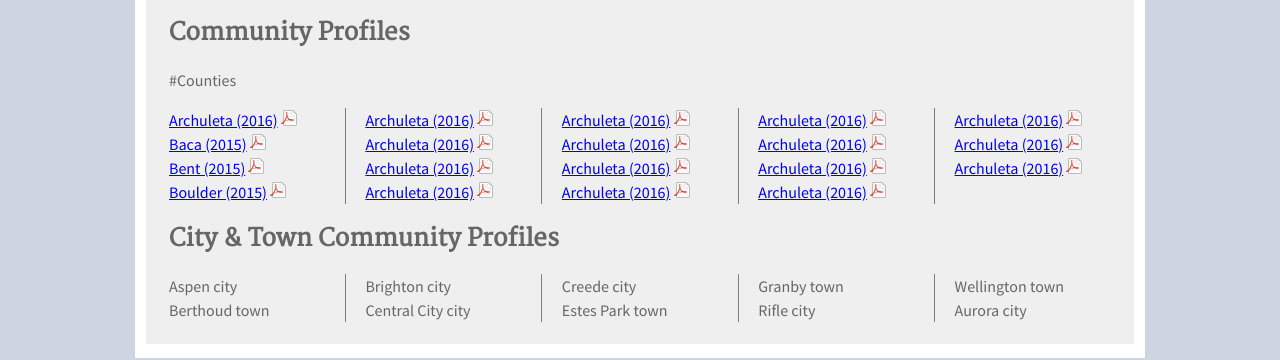
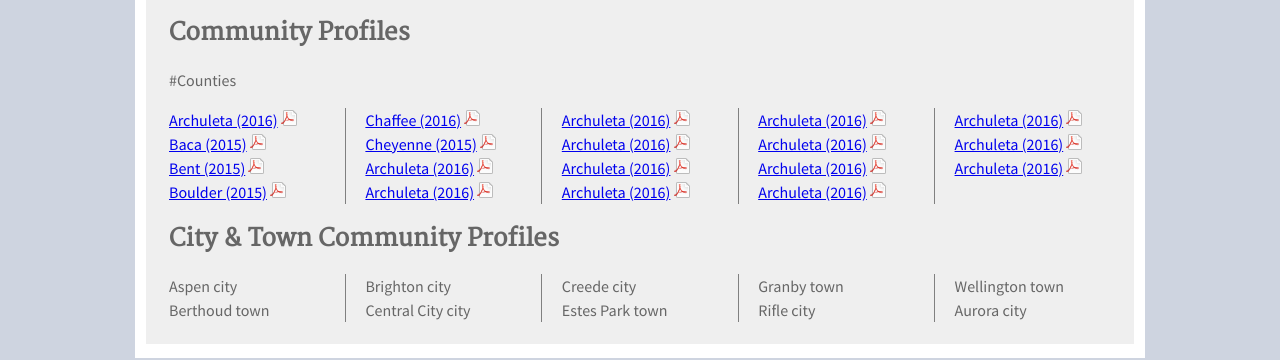
Before and after one commit to TBleess/Website_New, a Jekyll site: the page built from pages/9_Not_in_Menu/cp_test.md, in a window 1280 px wide. Shown: the part 336-696 px from the top of the page. Built offline with Jekyll 4.4.1, drawn with Linux system fonts in a browser that asks for light colours.

Commit message:
Update cp_test.md

```diff
--- a/pages/9_Not_in_Menu/cp_test.md
+++ b/pages/9_Not_in_Menu/cp_test.md
@@ -17,8 +17,8 @@
 <a href="https://drive.google.com/uc?export=download&id=0B-vz6H4k4SESczA5eEd6MVpCWFk">Baca (2015)</a> <img src="/images/page_white_acrobat.png" alt ="download pdf file"><br />
 <a href="https://drive.google.com/uc?export=download&id=0B-vz6H4k4SESQk5vb2xkRDFKblU">Bent (2015)</a> <img src="/images/page_white_acrobat.png" alt ="download pdf file"><br />
 <a href="https://drive.google.com/uc?export=download&id=0ByjImPUKASTTaFFjRnlSRGNXUEk">Boulder (2015)</a> <img src="/images/page_white_acrobat.png" alt ="download pdf file"><br />
-<a href="https://drive.google.com/uc?export=download&id=0ByjImPUKASTTZXRhZm9GVHJiQ3c">Archuleta (2016)</a> <img src="/images/page_white_acrobat.png" alt ="download pdf file"><br />
-<a href="https://drive.google.com/uc?export=download&id=0ByjImPUKASTTZXRhZm9GVHJiQ3c">Archuleta (2016)</a> <img src="/images/page_white_acrobat.png" alt ="download pdf file"><br />
+<a href="https://drive.google.com/uc?export=download&id=0ByjImPUKASTTTnE3ZXV0ZXB5SGs">Chaffee (2016)</a> <img src="/images/page_white_acrobat.png" alt ="download pdf file"><br />
+<a href="https://drive.google.com/uc?export=download&id=0B-vz6H4k4SESaWpUWFNKTDM2czg">Cheyenne (2015)</a> <img src="/images/page_white_acrobat.png" alt ="download pdf file"><br />
 <a href="https://drive.google.com/uc?export=download&id=0ByjImPUKASTTZXRhZm9GVHJiQ3c">Archuleta (2016)</a> <img src="/images/page_white_acrobat.png" alt ="download pdf file"><br />
 <a href="https://drive.google.com/uc?export=download&id=0ByjImPUKASTTZXRhZm9GVHJiQ3c">Archuleta (2016)</a> <img src="/images/page_white_acrobat.png" alt ="download pdf file"><br />
 <a href="https://drive.google.com/uc?export=download&id=0ByjImPUKASTTZXRhZm9GVHJiQ3c">Archuleta (2016)</a> <img src="/images/page_white_acrobat.png" alt ="download pdf file"><br />
```
